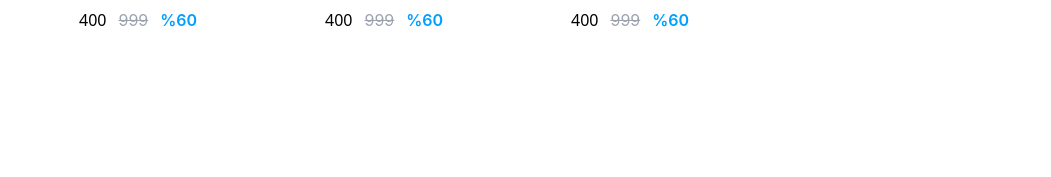
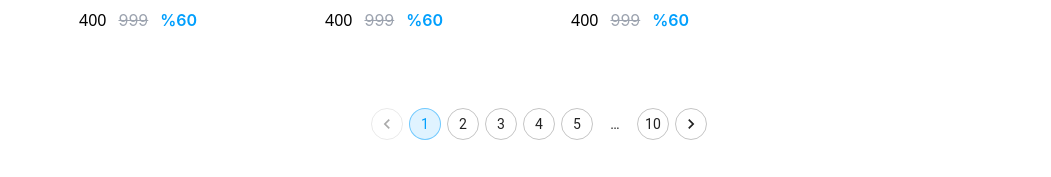
Before and after one commit to MuratErtik/SwiftCart, a React (Create React App) app in the folder frontend/code/: page / in a window 1280 px wide. Shown: the part 2079-2256 px from the top of the page, without its empty margins (229-1280 px from the left). Before the commit the page ends 2127 px from the top, so only its background shows below. Built offline with nearby package versions, Linux system fonts and the light colour scheme.

Commit message:
pagination has been added.

```diff
--- a/frontend/code/src/pages/Product/Product.tsx
+++ b/frontend/code/src/pages/Product/Product.tsx
@@ -3,16 +3,22 @@ import FilterSection from "./FilterSection.tsx";
 import { BrowserRouter } from "react-router-dom";
 import ProductCard from "./ProductCard.tsx";
 import { useTheme } from "@emotion/react";
-import { Box, Divider, FormControl, IconButton, InputLabel, MenuItem, Select, useMediaQuery } from "@mui/material";
+import { Box, Divider, FormControl, IconButton, InputLabel, MenuItem, Pagination, Select, useMediaQuery } from "@mui/material";
 import { FilterAlt } from "@mui/icons-material";
 
 const Product = () => {
 
     const theme = useTheme();
     const isLarge = useMediaQuery(theme.breakpoints.up("lg"))
-    const [sort,setSort] = useState()
-    const handleSortChange = (event:any) => {
+    const [sort, setSort] = useState()
+    const [page, setPage] = useState(1);
+    const handleSortChange = (event: any) => {
         setSort(event.target.value)
+    }
+
+    const handlePageChange = (value: number) => {
+        setPage(value)
+
     }
 
     return (
@@ -43,7 +49,7 @@ const Product = () => {
                             }
 
                         </div>
-                        <FormControl size="small" sx={{width:"200px"}}>
+                        <FormControl size="small" sx={{ width: "200px" }}>
                             <InputLabel id="demo-simple-select-label">Price Filter</InputLabel>
                             <Select
                                 labelId="demo-simple-select-label"
@@ -63,11 +69,16 @@ const Product = () => {
 
 
                     </div>
-                    <Divider/>
+                    <Divider />
                     <section className='products_section grid sm:grid-cols-2 md:grid-cols-3 lg:grid-cols-4 gap-y-5 px-5 justify-center'>
-                        {[1,1,1,1,1,1,1,1,1,1,1,1,1,1,1].map((item) => <ProductCard/>)}
+                        {[1, 1, 1, 1, 1, 1, 1, 1, 1, 1, 1, 1, 1, 1, 1].map((item) => <ProductCard />)}
                     </section>
+                    <div className=' flex justify-center py-10'>
+                        <Pagination onChange={(e, value) => handlePageChange(value)} count={10} color="primary" variant="outlined" />
+                    </div>
                 </div>
+
+
 
             </div>
 
```
